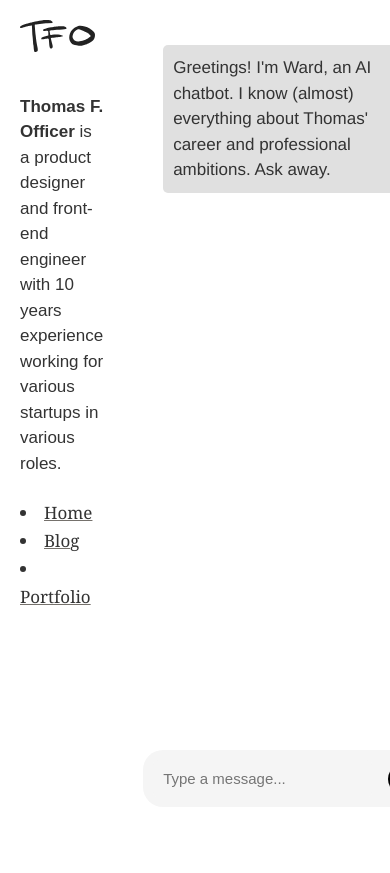
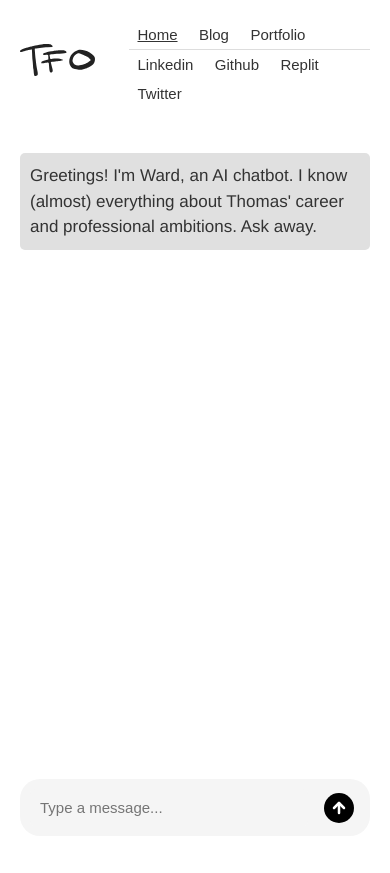
Before and after one commit to TomaOfficer/TomaOfficer, a Flask app: page / in a window 390 px wide. Before the commit the page ends 787 px from the top, so only its background shows below. Run offline with Flask 3, Linux system fonts and the light colour scheme.

Commit message:
return of the nav

```diff
--- a/app/static/css/style.css
+++ b/app/static/css/style.css
@@ -51,8 +51,15 @@ a {
 /* --- Nav --- */
 nav {
   display: flex;
-  flex-direction: column;
-  padding: 0 2em 0 0;
+  flex-direction: row;
+  padding: 20px;
+  align-items: center;
+}
+.nav__leftCol {
+  margin-right: 2em;
+}
+.nav__rightCol {
+  flex-grow: 1;
 }
 .nav__top {
   border-bottom: 1px solid #ddd;
@@ -114,6 +121,11 @@ nav {
   padding: 0;
   margin: 0;
 }
+@media screen and (max-width: 680px){
+  .nav__email {
+    display: none;
+  }
+}
 @media screen and (max-width: 1015px){
   header {
     position: relative;
@@ -125,12 +137,6 @@ nav {
   .header__links li {
     display: inline-block;
   }
-  .nav__top {
-    flex-direction: column;
-  }
-  .nav__email {
-    display: none;
-  }
 }
 /* --- Index --- */
 .home {
@@ -138,7 +144,7 @@ nav {
   flex-direction: row;
   justify-content: space-between;
   width: 100%;
-  height: 100vh;
+  height: calc(100vh - 99.09px);
   overflow: hidden;
   position: relative;
 }
@@ -162,10 +168,14 @@ nav {
 }
 .tfo-link img {
   width: 75px;
-  margin: 0 0 2em;
 }
-@media screen and (max-width: 890px){
-
+@media screen and (max-width: 960px) {
+  .home__leftCol {
+    display: none;
+  }
+  .home__rightCol {
+    flex-basis: 100%;
+  }
 }
 @media screen and (max-width: 1015px){
   /* .home {
@@ -577,6 +587,9 @@ nav {
   font-weight: bold;
 }
 @media screen and (max-width: 960px){
+  .chat-display {
+    padding: 0;
+  }
   .chat-input-container {
     width: 100%;
   }
--- a/app/templates/index.html
+++ b/app/templates/index.html
@@ -18,11 +18,9 @@
   </head>
 
   <body>
+    {% include 'navbar.html' %}
     <div class="home">
       <div class="home__leftCol">
-        <a href="/" class="tfo-link">
-          <img src="{{ url_for('static', filename='assets/tfo-brand-dark.svg') }}" alt="TFO logo">
-        </a>
         <p class="home__main">
           <span class="home__main__name">Thomas F. Officer</span> is a product designer and front-end engineer with 10 years experience working for various startups in various roles.
         </p>
--- a/app/templates/navbar.html
+++ b/app/templates/navbar.html
@@ -1,4 +1,10 @@
 <nav>
+  <div class="nav__leftCol">
+    <a href="/" class="tfo-link">
+      <img src="{{ url_for('static', filename='assets/tfo-brand-dark.svg') }}" alt="TFO logo">
+    </a>
+  </div>
+  <div class="nav__rightCol">
     <div class="nav__top">
       <div class="nav__links">
         <li>
@@ -31,4 +37,5 @@
         </li>
       </div>
     </div>
+  </div>
 </nav>
```
Lines whose indentation alone changed are shown as unchanged.
